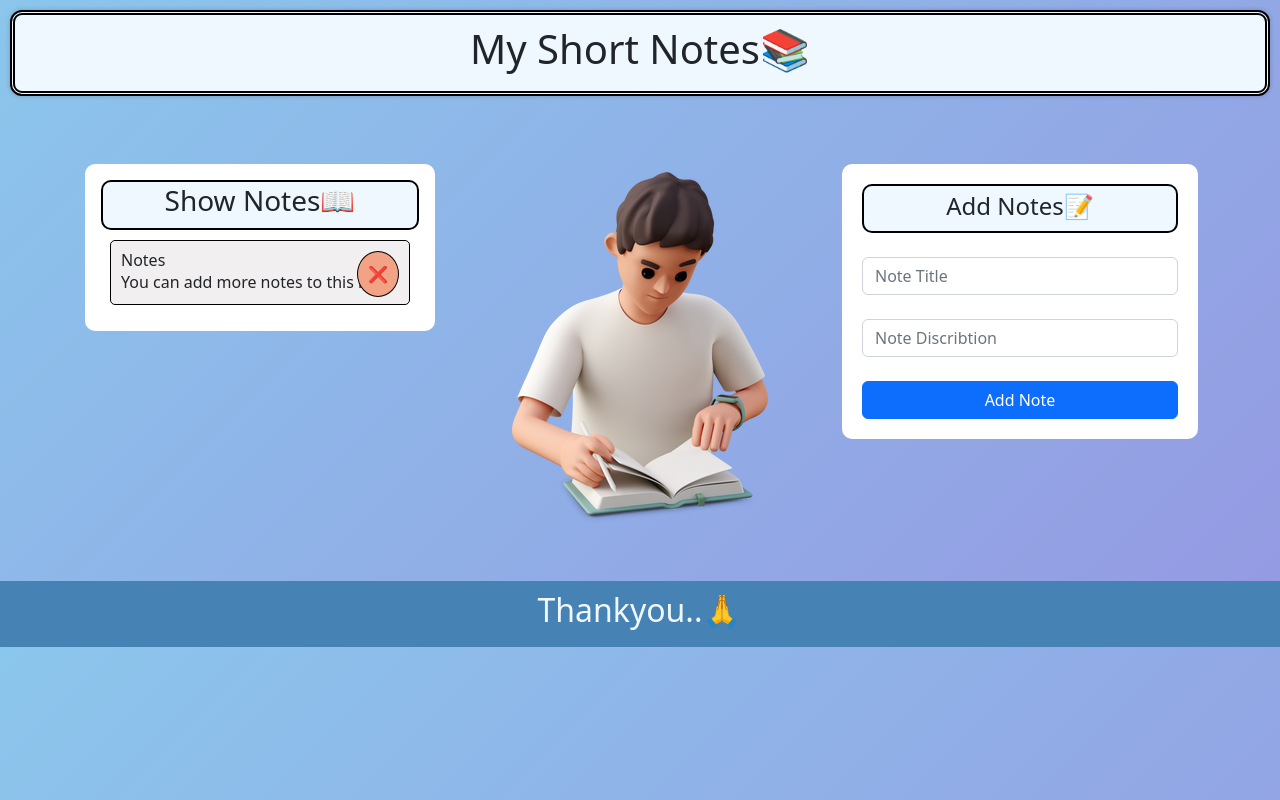
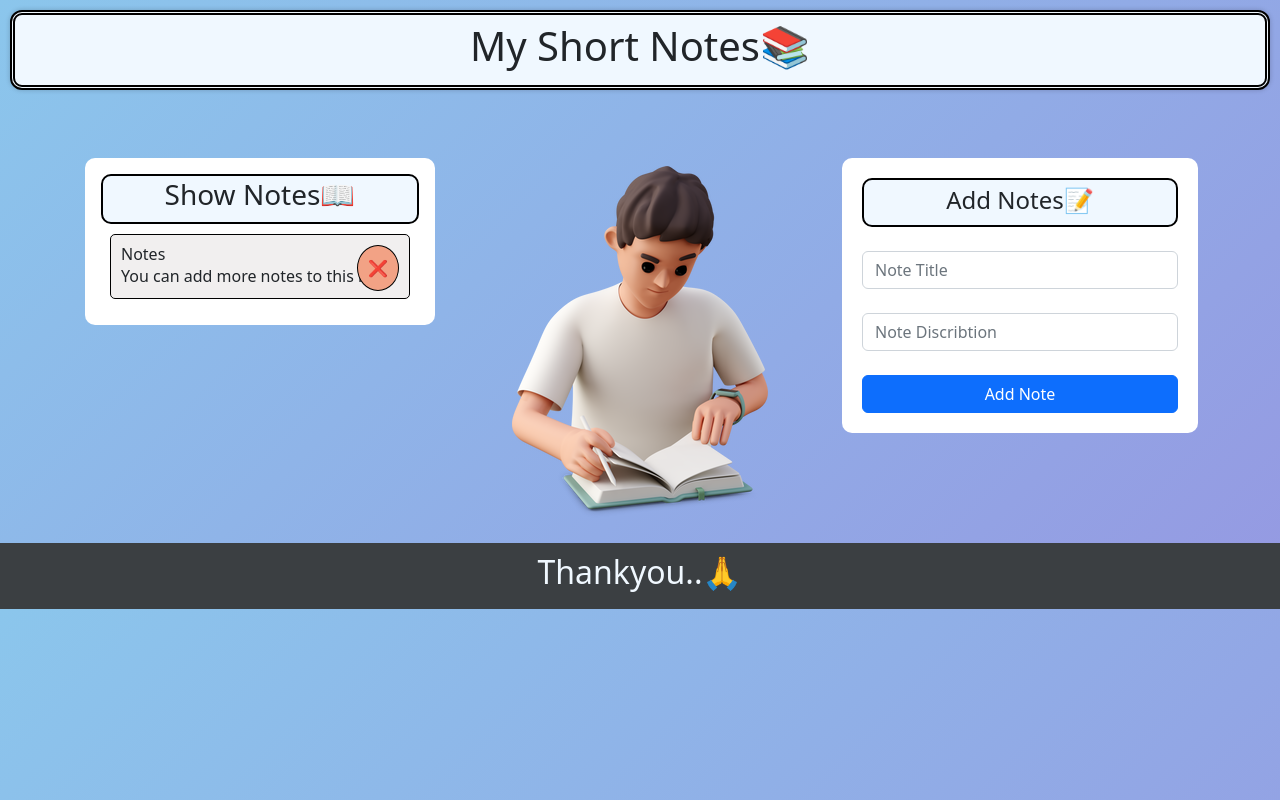
Before and after one commit to AnandShirbhaiyye/notes-store, a React (Create React App) app: page / in a window 1280 px wide. Built offline with nearby package versions, Linux system fonts and the light colour scheme.

Commit message:
added delete functionality and some changes in css files

```diff
--- a/src/App.js
+++ b/src/App.js
@@ -2,7 +2,6 @@ import Home from './views/Home/Home';
 import AddNote from './views/AddNote/AddNote'
 import {BrowserRouter, Routes, Route} from "react-router-dom"
 import './App.css';
-
 function App() {
   return (
     <>
--- a/src/components/Footer/Footer.css
+++ b/src/components/Footer/Footer.css
@@ -0,0 +1,8 @@
+.footer-notes{
+    background-color: rgb(59, 63, 66);
+    color: aliceblue;
+    padding: 10px;
+  }
+  .footer-title{
+
+  }
--- a/src/components/Footer/Footer.js
+++ b/src/components/Footer/Footer.js
@@ -1,8 +1,13 @@
-import React from 'react'
+import React from 'react';
+import './Footer.css';
 
 function Footer() {
   return (
-    <div>Footer</div>
+    <>
+     <div className="footer-notes text-center mt-3">
+        <h2 className='footer-title'>Thankyou..🙏</h2>
+      </div>
+    </>
   )
 }
 
--- a/src/components/Note/Note.js
+++ b/src/components/Note/Note.js
@@ -1,12 +1,34 @@
-import React from 'react'
-import "./Note.css"
+import React from 'react';
+import "./Note.css";
+import swal from 'sweetalert';
 
-function Note({title, content}) {
+function Note({title, content, noteIndex}) {
+
+  function deleteNotes(){
+    const notes = localStorage.getItem("notes");
+    if(notes)
+    {
+      const temp = JSON.parse(notes);
+      temp.splice(noteIndex, 1);
+      localStorage.setItem("notes", JSON.stringify(temp));
+    }
+
+    swal({
+      title: "Deleted!",
+      text: "Your note has been deleted",
+      icon: "success",
+    })
+
+    // triggers useEffect in Home.js
+    window.location.reload();
+
+  }
+
   return (
     <div className='card-note'>
       <h6 className='card-note-title'>{title}</h6>
       <p className='card-note-content'>{content}</p>
-      <span className='delete-button'>❌</span>
+      <span className='delete-button'onClick={deleteNotes}>❌</span>
     </div>
   )
 }
--- a/src/views/AddNote/AddNote.css
+++ b/src/views/AddNote/AddNote.css
@@ -1,4 +1,4 @@
-.app-title-container{
+/* .app-title-container{
     padding: 10px;
     margin: 10px;
     border-radius: 12px;
@@ -6,4 +6,4 @@
     margin-bottom: 20px;
     border: 5px double black;
     background-color: aliceblue;
-  }
+  } */
--- a/src/views/Home/Home.css
+++ b/src/views/Home/Home.css
@@ -1,5 +1,5 @@
 .app-title-container{
-    padding: 10px;
+    padding: 7px;
     margin: 10px;
     border-radius: 12px;
     box-shadow: 0 0 5px 0 rgba(0,0,0,0.2);
@@ -31,11 +31,6 @@
     border: 2px solid black;
     padding: 2px;
   }
-  .footer-notes{
-    background-color: steelblue;
-    color: aliceblue;
-    padding: 10px;
-  }
   .add-show-title{
     border-radius: 10px;
     background-color: aliceblue;
--- a/src/views/Home/Home.js
+++ b/src/views/Home/Home.js
@@ -2,6 +2,7 @@ import React from "react";
 import "./Home.css";
 import { useState, useEffect } from "react";
 // import Navbar from "../../components/Navbar/Navbar";
+import Footer from "../../components/Footer/Footer";
 import Note from "../../components/Note/Note";
 import boynotesapp from "./img/boy-notes-app.png";
 import girlnotesapp from "./img/girl-notes-app.png";
@@ -134,9 +135,7 @@ function Home() {
           </div>
         </div>
       </div>
-      <div className="footer-notes text-center mt-5">
-        <h2>Thankyou..🙏</h2>
-      </div>
+      <Footer/>
     </>
   );
 }
```
